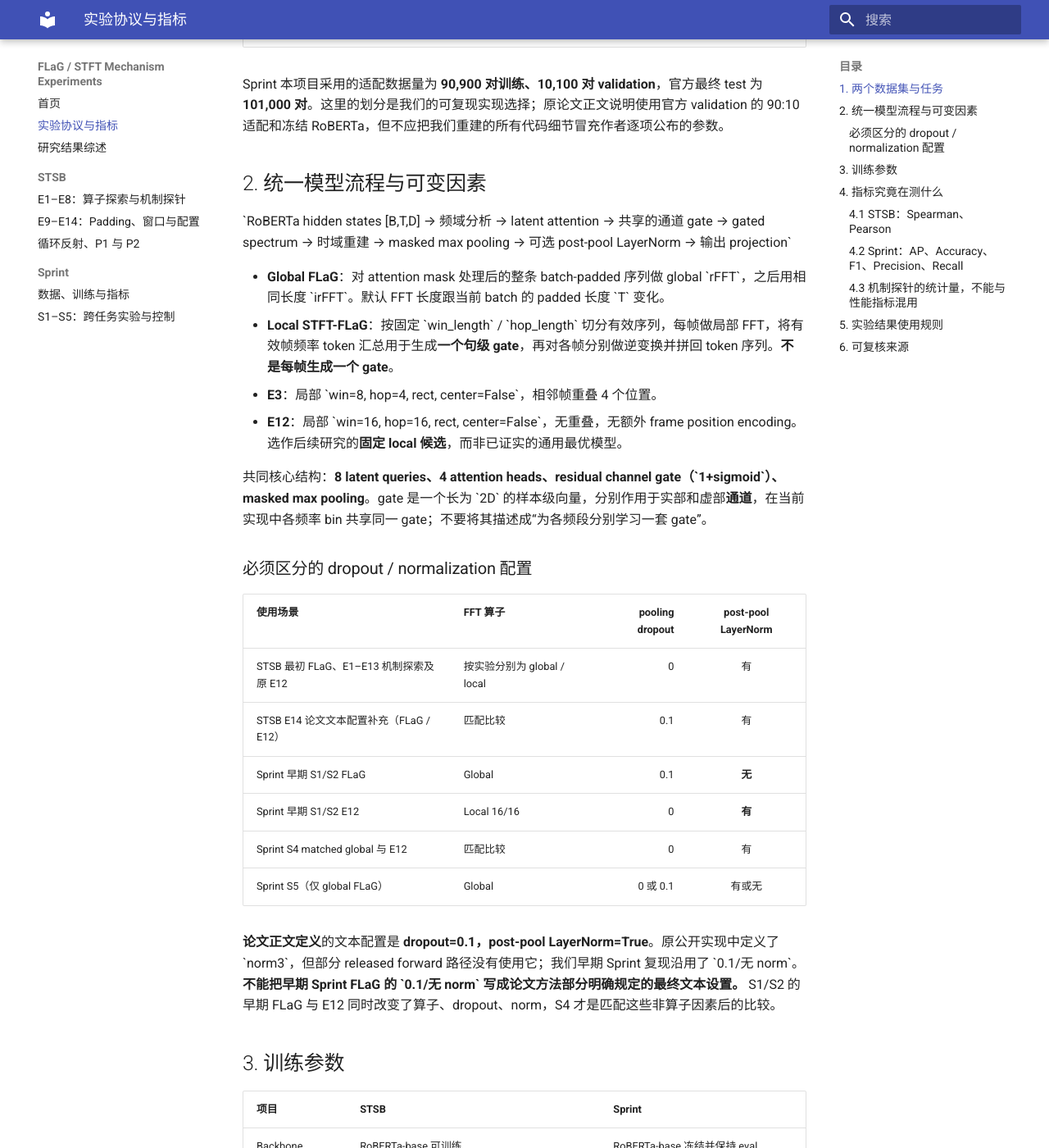
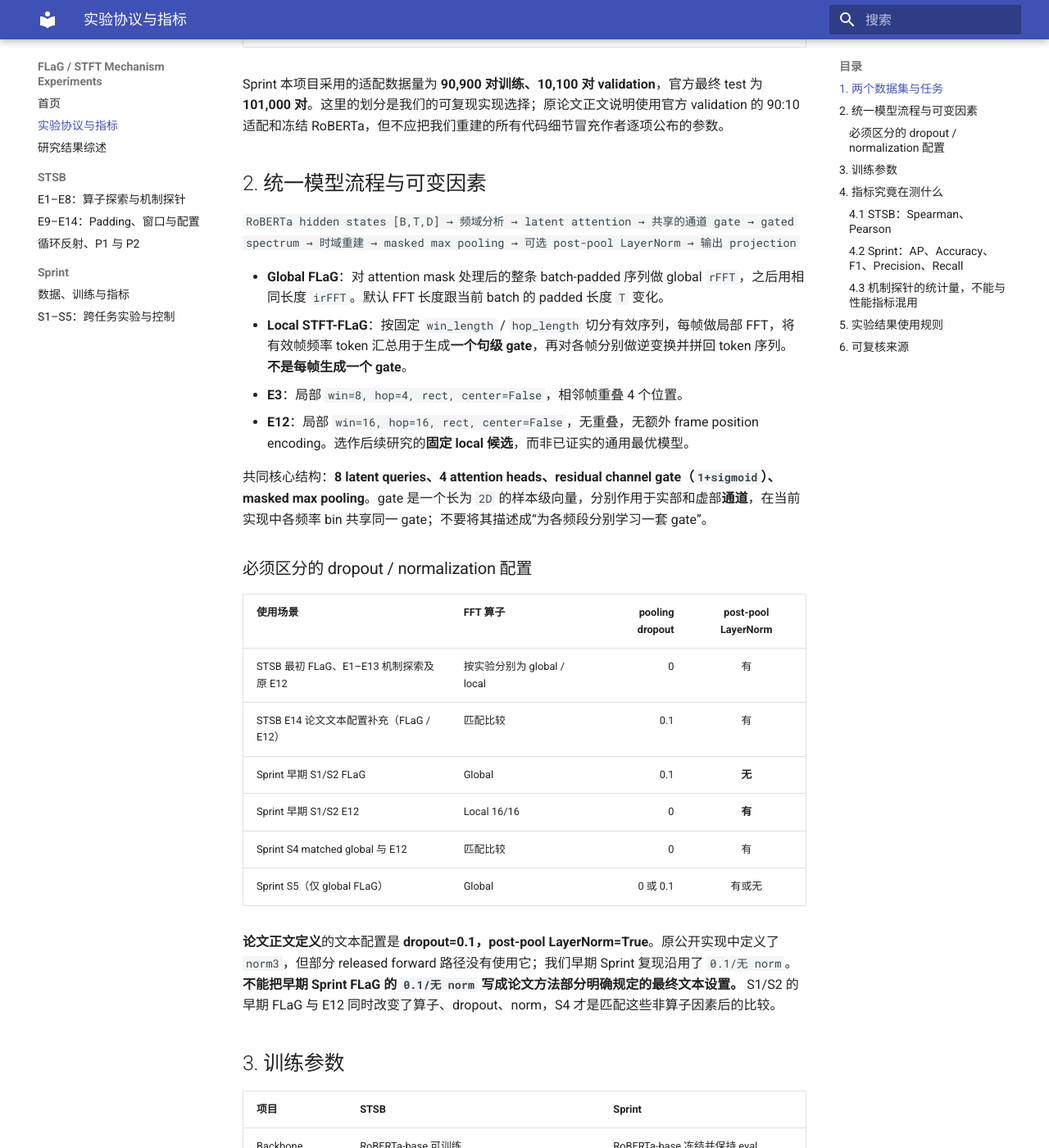
Before and after one commit to lumoswwr/FLaG-STFT-Notes, an MkDocs documentation site: the page built from docs/methods.md, in a window 1280 px wide and 1400 px high, scrolled down 1058 px. Shown: the whole window at 82% size. Built offline with MkDocs 1.6.1 and Material for MkDocs 9.7.7, drawn with Linux system fonts in a browser that asks for light colours; some of the changed text lies outside the part shown.

```diff
--- a/docs/methods.md
+++ b/docs/methods.md
@@ -17,21 +17,21 @@
 | 主比较指标 | test **Spearman**、test **Pearson** | **Average Precision（AP）**，并报告 Accuracy、F1 等 |
 | 选择模型 | validation Spearman | validation Accuracy（采用 validation 校准的 Accuracy 阈值） |
 | 划分 | 官方 train 训练、development/validation 选 checkpoint、官方 test 评估 | 使用所采用配置的官方 validation，固定分层划分 90%/10% 作为 adaptation train/validation；官方 test 最后评估 |
-| 随机性 | 训练 seeds；同一组比较应配对相同 seeds | 训练 seeds；adaptation split 固定 \`random_state=42\`，所有模型一致 |
+| 随机性 | 训练 seeds；同一组比较应配对相同 seeds | 训练 seeds；adaptation split 固定 `random_state=42`，所有模型一致 |
 | 注意事项 | 不能把 3-seed 与 10-seed 均值当成完全等样本的配对结果 | validation 控制实验与 official-test 主结果须分开标注 |
 
 Sprint 本项目采用的适配数据量为 **90,900 对训练、10,100 对 validation**，官方最终 test 为 **101,000 对**。这里的划分是我们的可复现实现选择；原论文正文说明使用官方 validation 的 90:10 适配和冻结 RoBERTa，但不应把我们重建的所有代码细节冒充作者逐项公布的参数。
 
 ## 2. 统一模型流程与可变因素
 
-\`RoBERTa hidden states [B,T,D] → 频域分析 → latent attention → 共享的通道 gate → gated spectrum → 时域重建 → masked max pooling → 可选 post-pool LayerNorm → 输出 projection\`
+`RoBERTa hidden states [B,T,D] → 频域分析 → latent attention → 共享的通道 gate → gated spectrum → 时域重建 → masked max pooling → 可选 post-pool LayerNorm → 输出 projection`
 
-- **Global FLaG**：对 attention mask 处理后的整条 batch-padded 序列做 global \`rFFT\`，之后用相同长度 \`irFFT\`。默认 FFT 长度跟当前 batch 的 padded 长度 \`T\` 变化。
-- **Local STFT-FLaG**：按固定 \`win_length\` / \`hop_length\` 切分有效序列，每帧做局部 FFT，将有效帧频率 token 汇总用于生成**一个句级 gate**，再对各帧分别做逆变换并拼回 token 序列。**不是每帧生成一个 gate**。
-- **E3**：局部 \`win=8, hop=4, rect, center=False\`，相邻帧重叠 4 个位置。
-- **E12**：局部 \`win=16, hop=16, rect, center=False\`，无重叠，无额外 frame position encoding。选作后续研究的**固定 local 候选**，而非已证实的通用最优模型。
+- **Global FLaG**：对 attention mask 处理后的整条 batch-padded 序列做 global `rFFT`，之后用相同长度 `irFFT`。默认 FFT 长度跟当前 batch 的 padded 长度 `T` 变化。
+- **Local STFT-FLaG**：按固定 `win_length` / `hop_length` 切分有效序列，每帧做局部 FFT，将有效帧频率 token 汇总用于生成**一个句级 gate**，再对各帧分别做逆变换并拼回 token 序列。**不是每帧生成一个 gate**。
+- **E3**：局部 `win=8, hop=4, rect, center=False`，相邻帧重叠 4 个位置。
+- **E12**：局部 `win=16, hop=16, rect, center=False`，无重叠，无额外 frame position encoding。选作后续研究的**固定 local 候选**，而非已证实的通用最优模型。
 
-共同核心结构：**8 latent queries、4 attention heads、residual channel gate（\`1+sigmoid\`）、masked max pooling**。gate 是一个长为 \`2D\` 的样本级向量，分别作用于实部和虚部**通道**，在当前实现中各频率 bin 共享同一 gate；不要将其描述成“为各频段分别学习一套 gate”。
+共同核心结构：**8 latent queries、4 attention heads、residual channel gate（`1+sigmoid`）、masked max pooling**。gate 是一个长为 `2D` 的样本级向量，分别作用于实部和虚部**通道**，在当前实现中各频率 bin 共享同一 gate；不要将其描述成“为各频段分别学习一套 gate”。
 
 ### 必须区分的 dropout / normalization 配置
 
@@ -44,7 +44,7 @@ Sprint 本项目采用的适配数据量为 **90,900 对训练、10,100 对 vali
 | Sprint S4 matched global 与 E12 | 匹配比较 | 0 | 有 |
 | Sprint S5（仅 global FLaG） | Global | 0 或 0.1 | 有或无 |
 
-**论文正文定义**的文本配置是 **dropout=0.1，post-pool LayerNorm=True**。原公开实现中定义了 \`norm3\`，但部分 released forward 路径没有使用它；我们早期 Sprint 复现沿用了 \`0.1/无 norm\`。**不能把早期 Sprint FLaG 的 \`0.1/无 norm\` 写成论文方法部分明确规定的最终文本设置。** S1/S2 的早期 FLaG 与 E12 同时改变了算子、dropout、norm，S4 才是匹配这些非算子因素后的比较。
+**论文正文定义**的文本配置是 **dropout=0.1，post-pool LayerNorm=True**。原公开实现中定义了 `norm3`，但部分 released forward 路径没有使用它；我们早期 Sprint 复现沿用了 `0.1/无 norm`。**不能把早期 Sprint FLaG 的 `0.1/无 norm` 写成论文方法部分明确规定的最终文本设置。** S1/S2 的早期 FLaG 与 E12 同时改变了算子、dropout、norm，S4 才是匹配这些非算子因素后的比较。
 
 ## 3. 训练参数
 
@@ -53,34 +53,34 @@ Sprint 本项目采用的适配数据量为 **90,900 对训练、10,100 对 vali
 | Backbone | RoBERTa-base 可训练 | RoBERTa-base 冻结并保持 eval |
 | Max sequence length | 128 | 128 |
 | Optimizer | AdamW | AdamW |
-| Backbone LR | \`1e-5\` | 冻结、不更新 |
-| Pooling / head LR | \`1e-3\`（STSB 的 head 为余弦计算，无单独可学习分类 head） | \`1e-3\` |
+| Backbone LR | `1e-5` | 冻结、不更新 |
+| Pooling / head LR | `1e-3`（STSB 的 head 为余弦计算，无单独可学习分类 head） | `1e-3` |
 | Epoch | 3 | 10 |
 | Batch | 4 个句对，累积 4 次（等效 16） | 32 个句对 |
 | 目标 | MSE | BCEWithLogitsLoss |
 | 模型选择 | validation Spearman | validation 上校准 Accuracy 阈值后，以 Accuracy 选 epoch |
 | 原始主实验 seed | STSB FLaG / Mean 后续统计使用 0–9；早期 E1–E13 主要使用 0–2；E12 后扩展到 0–9 | 早期 S1 为 0–2；S2 及 S4/S5 控制为 0–9 |
 
-具体参数和结果以各 run 的 \`config.json\`、\`history.csv\`、\`metrics.json\` 为准。本页面记录的是对应已知实验协议，不能用于推定未执行过的变体配置。
+具体参数和结果以各 run 的 `config.json`、`history.csv`、`metrics.json` 为准。本页面记录的是对应已知实验协议，不能用于推定未执行过的变体配置。
 
 ## 4. 指标究竟在测什么
 
 ### 4.1 STSB：Spearman、Pearson
 
-设共有 \`n\` 个句对，模型预测的两句余弦相似度为 \`s_i\`，归一化金标准为 \`y_i\`：
+设共有 `n` 个句对，模型预测的两句余弦相似度为 `s_i`，归一化金标准为 `y_i`：
 
-- **Spearman**：对 \`s_i\` 和 \`y_i\` 分别排序，计算两组秩之间的相关系数。衡量句对相似程度的**排序**是否一致；越接近 1 越好。
+- **Spearman**：对 `s_i` 和 `y_i` 分别排序，计算两组秩之间的相关系数。衡量句对相似程度的**排序**是否一致；越接近 1 越好。
 - **Pearson**：衡量预测与标签之间的**线性相关性**，也越接近 1 越好。
 - **test 指标**：使用 validation Spearman 选出 checkpoint 后，在官方 test 上计算，不能当成 validation 分数。
-- 表中的 \`mean ± std\`：先逐 seed 得到完整指标，再对 seeds 的指标算均值及**样本标准差**（\`ddof=1\`）。比较 FLaG 和 E12 时，应对**同 seed**做差后再汇总，不能用两种模型的边际标准差推出配对差的标准差。
+- 表中的 `mean ± std`：先逐 seed 得到完整指标，再对 seeds 的指标算均值及**样本标准差**（`ddof=1`）。比较 FLaG 和 E12 时，应对**同 seed**做差后再汇总，不能用两种模型的边际标准差推出配对差的标准差。
 
 ### 4.2 Sprint：AP、Accuracy、F1、Precision、Recall
 
-分类模型生成 \`logit = softplus(raw_scale) × cosine(z_1,z_2) + bias\`，正尺度保证 logit 与 cosine 在数学上保持相同排序（浮点精度下可能有极小同分误差）。
+分类模型生成 `logit = softplus(raw_scale) × cosine(z_1,z_2) + bias`，正尺度保证 logit 与 cosine 在数学上保持相同排序（浮点精度下可能有极小同分误差）。
 
 - **AP（Average Precision）**：沿预测分数从高到低排序，汇总各召回率提升位置的 precision。用于评价**不固定阈值时**检索重复问题的质量；这里不是 Accuracy，也不等于 ROC-AUC。
-- **Accuracy**：\`(TP+TN)/(TP+TN+FP+FN)\`；在重复问题正类稀少的数据上，Accuracy 容易受负类占比主导。
-- **Precision**：\`TP/(TP+FP)\`；**Recall**：\`TP/(TP+FN)\`；**F1**：\`2PR/(P+R)\`。
+- **Accuracy**：`(TP+TN)/(TP+TN+FP+FN)`；在重复问题正类稀少的数据上，Accuracy 容易受负类占比主导。
+- **Precision**：`TP/(TP+FP)`；**Recall**：`TP/(TP+FN)`；**F1**：`2PR/(P+R)`。
 - 本项目在 **adaptation validation** 上分别选择 **Accuracy 阈值**与 **F1 阈值**；在最终 test 上冻结阈值：test Accuracy 使用前者，test F1/Precision/Recall 使用后者。因此这些指标**不对应同一套分类阈值或同一张混淆矩阵**。AP 为 threshold-free。
 - **validation AP** 是从适配 validation 上得到的排序指标，**test AP** 来自官方 test；即使数值接近也不能互换。Sprint S4/S5 的 matched/2×2 控制是 validation-only。
 
@@ -88,20 +88,20 @@ Sprint 本项目采用的适配数据量为 **90,900 对训练、10,100 对 vali
 
 | 指标 | 用途 | 定义 |
 | --- | --- | --- |
-| 频带 knockout 的 Spearman 降幅 | E6 | 在符合 8 频带条件的测试子集上，\`Spearman_before - Spearman_after_band_removed\` |
+| 频带 knockout 的 Spearman 降幅 | E6 | 在符合 8 频带条件的测试子集上，`Spearman_before - Spearman_after_band_removed` |
 | 单 token 预测响应 | E7 | 删掉一个内容 token 的 hidden 后，两句 cosine 的绝对变化 |
-| 单 token 平方误差响应 | E7 | \`|(s_after-y)^2 - (s_before-y)^2|\`；先对相同位置跨 seed 对齐，再统计句内位置响应差异 |
+| 单 token 平方误差响应 | E7 | `|(s_after-y)^2 - (s_before-y)^2|`；先对相同位置跨 seed 对齐，再统计句内位置响应差异 |
 | DC attention 偏好比 | E8 | **平均每个 DC 频率 token 的 attention / 平均每个非 DC 频率 token 的 attention**；它不是 DC 能量占比，也不是 knockout 重要性 |
-| 平均绝对预测漂移 | E9/P1/P2/S3 | 相同输入/同 checkpoint，在两个推理处理方式下的 \`mean(|prediction_A - prediction_B|)\`；不是 Spearman/AP 提升 |
+| 平均绝对预测漂移 | E9/P1/P2/S3 | 相同输入/同 checkpoint，在两个推理处理方式下的 `mean(|prediction_A - prediction_B|)`；不是 Spearman/AP 提升 |
 
 ## 5. 实验结果使用规则
 
-**3-seed 探索结果**（特别是 E1–E13 的候选搜索）只描述观察到的方向；**10-seed 配对结果**可用于考察其是否跨 seed 稳定，但显著性不足时不能称为稳定优势。STSB 早期探索 FLaG/E12 均为 \`dropout=0/norm=True\`：10-seed test Spearman 分别为 \`0.841559±0.003538\` 与 \`0.842739±0.003214\`，配对增量 \`+0.001180±0.002107\`，7/10 正向，区间跨 0。STSB E14 统一论文文本配置 \`0.1/norm=True\` 时，10-seed 分别为 \`0.839065±0.004154\` 与 \`0.838944±0.001882\`，配对增量约 \`-0.000121±0.004039\`，5/10 正向。
+**3-seed 探索结果**（特别是 E1–E13 的候选搜索）只描述观察到的方向；**10-seed 配对结果**可用于考察其是否跨 seed 稳定，但显著性不足时不能称为稳定优势。STSB 早期探索 FLaG/E12 均为 `dropout=0/norm=True`：10-seed test Spearman 分别为 `0.841559±0.003538` 与 `0.842739±0.003214`，配对增量 `+0.001180±0.002107`，7/10 正向，区间跨 0。STSB E14 统一论文文本配置 `0.1/norm=True` 时，10-seed 分别为 `0.839065±0.004154` 与 `0.838944±0.001882`，配对增量约 `-0.000121±0.004039`，5/10 正向。
 
 **研究主张的范围**：P1/P2 反映当前实现和被测 checkpoint 的结构、预测扰动；不意味着 local reconstruction 总能改善下游性能，也不能把 Sprint 早期整套配置增益全部归因于 STFT。
 
 ## 6. 可复核来源
 
-- 本项目实验与代码：[AMPCliff / FLaG-STFT-mechanism](https://github.com/lumoswwr/AMPCliff/tree/FLaG-STFT-mechanism)，重点为 \`text_repro/train_sts.py\`、\`train_sprint.py\`、\`probe_*.py\`、\`STFT_MECHANISM_SUMMARY.md\`。
-- 每次训练的 \`config.json\`、\`metrics.json\` 和原始日志应与最终文字说明一一对应。仅凭本网站的汇总数字不能证明原始训练配置，学姐核对时可结合服务器记录。
+- 本项目实验与代码：[AMPCliff / FLaG-STFT-mechanism](https://github.com/lumoswwr/AMPCliff/tree/FLaG-STFT-mechanism)，重点为 `text_repro/train_sts.py`、`train_sprint.py`、`probe_*.py`、`STFT_MECHANISM_SUMMARY.md`。
+- 每次训练的 `config.json`、`metrics.json` 和原始日志应与最终文字说明一一对应。仅凭本网站的汇总数字不能证明原始训练配置，学姐核对时可结合服务器记录。
 - 原始 FLaG 方法的正文配置与任务说明见课题组论文；**本文区分论文方法文字、公开代码与我们重建的训练脚本**，三者不要混写。
```
